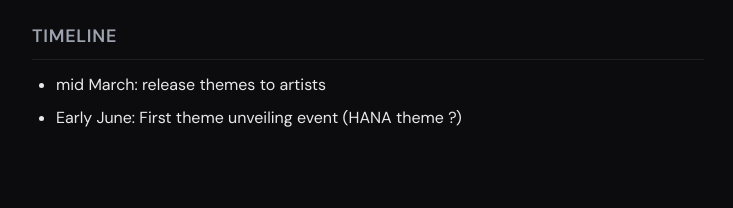
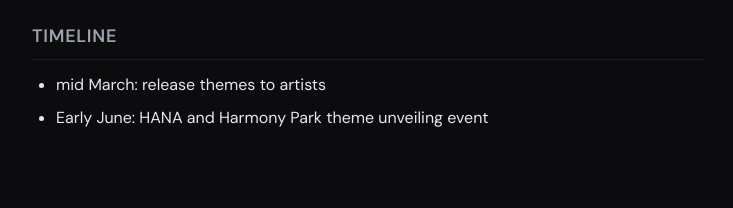
Before and after one commit to Arlington-Heights-Historical-Society/ah-history-through-art, a Jekyll site: the page built from docs/index.md, in a window 1280 px wide. Shown: the part 872-1080 px from the top of the page, without its empty margins (200-933 px from the left). Built offline with Jekyll 4.4.1, drawn with Linux system fonts in a browser that asks for light colours.

Commit message:
update the June event details

```diff
--- a/docs/index.md
+++ b/docs/index.md
@@ -27,4 +27,4 @@ This theme will be a separate event. We will try to tie it in with the 250 year
 
 ## Timeline
 * mid March: release themes to artists
-* Early June: First theme unveiling event (HANA theme ?)
+* Early June: HANA and Harmony Park theme unveiling event
```
